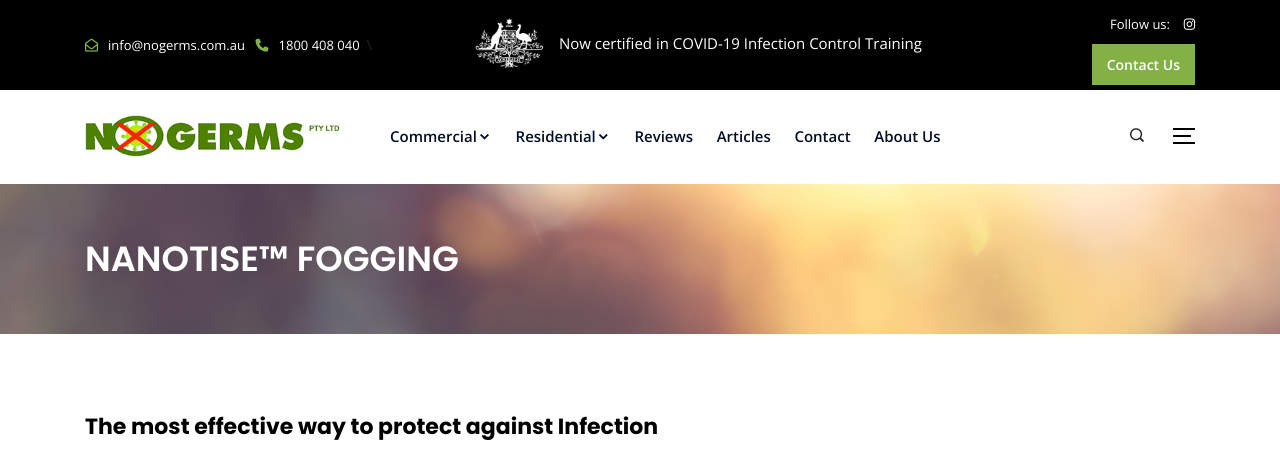
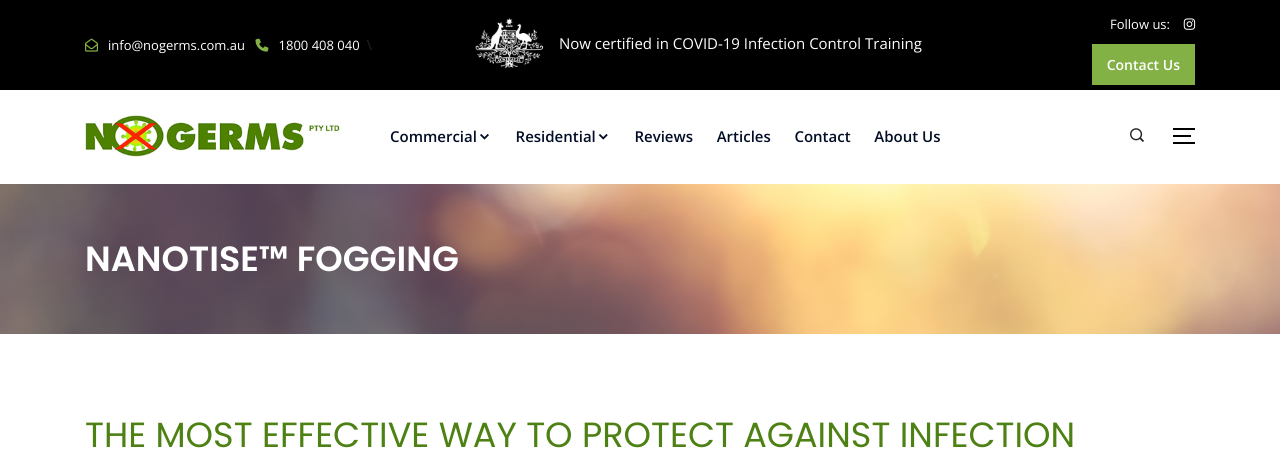
Before and after one commit to nogermsau/nogerms.github.io, a Jekyll site: the page built from _commercial/nanotise-fogging.md, in a window 1280 px wide, cut to the strip 0-470 px from the top of the page. Built offline with Jekyll 4.4.1, drawn with Linux system fonts in a browser that asks for light colours; nearby versions of some CDN libraries.

Commit message:
styling and new header and text update

```diff
--- a/_commercial/nanotise-fogging.md
+++ b/_commercial/nanotise-fogging.md
@@ -9,8 +9,8 @@
 <div class="commercial container pt-80 pb-60">
   <div class="row">
       <div class="col-md-12">
-          <div class="service-details mb-30">
-              <h3>The most effective way to protect against Infection</h3>
+          <div class="service-details mb-30 site-heading">
+              <h2>THE MOST EFFECTIVE WAY TO PROTECT AGAINST INFECTION</h2>
           </div>
       </div>
   </div>
@@ -26,10 +26,10 @@
   </div>
   <div class="row">
     <div class="col-xl-6 col-lg-6 col-sm-12">
-      <div class="service-details mb-40">
-        <h5>MOST DISINFECTANTS DO ONLY HALF THE JOB</h5>
+      <div class="service-details mb-40 site-heading">
+        <h4>MOST DISINFECTANTS DO ONLY HALF THE JOB</h4>
         <p>They kill what’s on the surface at the time but, after they’ve evaporated, they offer no  protection against what’s to come. No matter  how frequent your sanitising cycle is, it’s  impossible to keep up with recontamination,  leaving employees, customers and visitors vulnerable for extended periods of time.</p>
-        <h5>SO, DON’T JUST SANITISE - NANOTISE™</h5>
+        <h4>SO, DON’T JUST SANITISE - NANOTISE™</h4>
         <p>Our innovative Nanotise™ antimicrobial fogging treatment uses nanotechnology to offer next level protection against 99.9% of germs, viruses (including COVID-19) and bacteria for up to 30 days after application.  With applications done after hours, there’s no disruption to your day-to-day operations.</p>
       </div>
     </div>
--- a/_includes/embeded-youtube.html
+++ b/_includes/embeded-youtube.html
@@ -1,5 +1,10 @@
 <section class="service-area pt-20 pb-30">
     <div class="container">
+        <div class="row">
+          <div class="col-12 text-center pb-20 site-heading">
+            <h2>DON’T JUST SANITISE – NANOTISE™</h2>
+          </div>
+        </div>
         <div class="embed-responsive embed-responsive-16by9">
             <iframe class="embed-responsive-item" src="https://www.youtube.com/embed/iL9AjeoVaUQ" title="No Germs Nanotise" frameborder="0" allow="accelerometer; autoplay; clipboard-write; encrypted-media; gyroscope; picture-in-picture" allowfullscreen></iframe>
         </div>
--- a/_includes/top-services.html
+++ b/_includes/top-services.html
@@ -38,7 +38,7 @@
                         </div>
                         <div class="card-text">
                           <ul>
-                            <li>UP TO 30 DAYS PROTECTION AGAINST A WIDE RANGE OF VIRUSES (INCLUDING COVID-19) AND BACTERIA, COVID-19 AND A RANGE OF </li>
+                            <li>Our <i>Nanotise</i> fogging service offers up to 30 days protection against a wide range of bacteria and viruses (including COVID-19). </li>
                           </ul>
                         </div>
                         <a href="/commercial/nanotise-fogging" class="btn">Find Out More</a>
--- a/assets/css/style.css
+++ b/assets/css/style.css
@@ -2103,3 +2103,6 @@
 #featurebox p {
   line-height: 20px;
 }
+.site-heading h2 {
+  color: #4E8114;
+}
```
